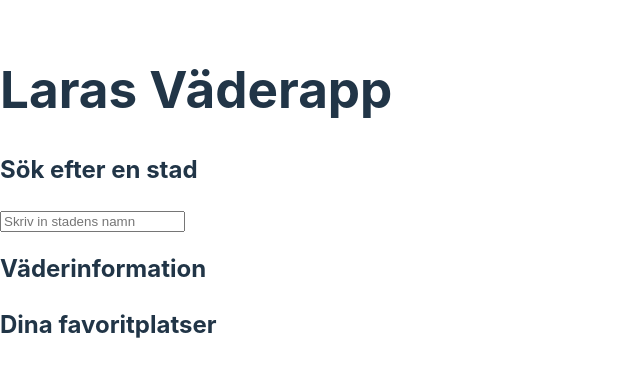
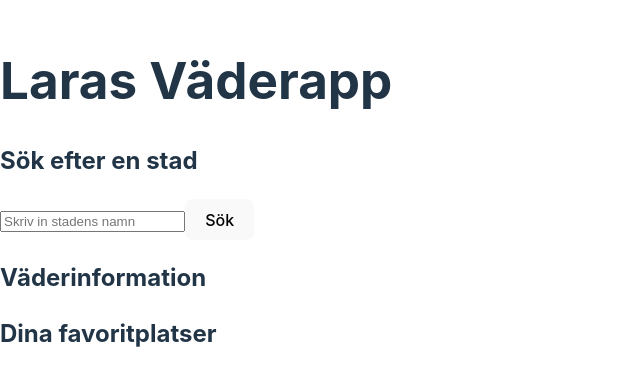
Before and after one commit to Larag1111/weatherapp, a React (Vite) app: page / in a window 1280 px wide. Shown: the part 205-590 px from the top of the page, without its empty margins (0-640 px from the left). Built offline with nearby package versions, Linux system fonts and the light colour scheme.

Commit message:
Lagt till knappen sök vid sökfältet

```diff
--- a/src/components/Search.jsx
+++ b/src/components/Search.jsx
@@ -9,6 +9,13 @@ const Search = () => {
         setCity(event.target.value);
     };
 
+    const handleSearch = () => {
+        alert(`Du sökte efter: {$city}`);
+        //Visar en alert med den stad som användaren skrivit in.
+    };
+
+
+
     return (
         <div>
             <h2>Sök efter en stad</h2>
@@ -19,13 +26,10 @@ const Search = () => {
  onChange={handleInputChange} // När användaren skriver uppdateras state placeholder
      placeholder="Skriv in stadens namn"
      />
-           {/* Här kan vi senare lägga till en knapp för att trigga sökningen */}
 
+  <button onClick={handleSearch}>Sök</button>
  </div>
     );
-
-
-
 };
 
 
```
